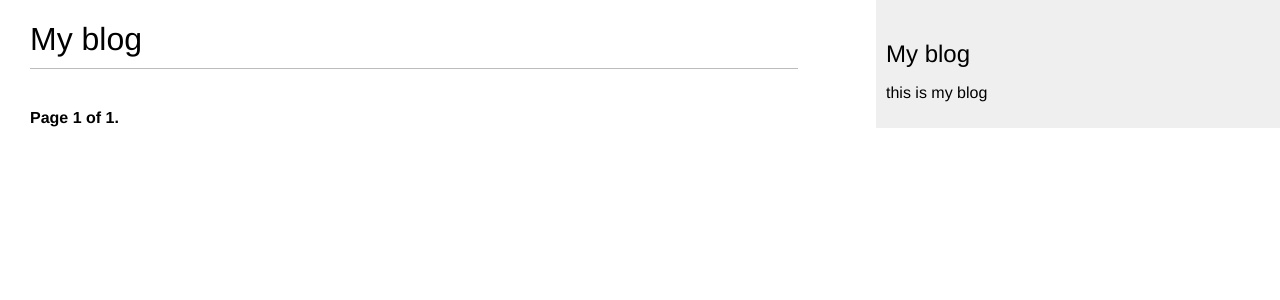
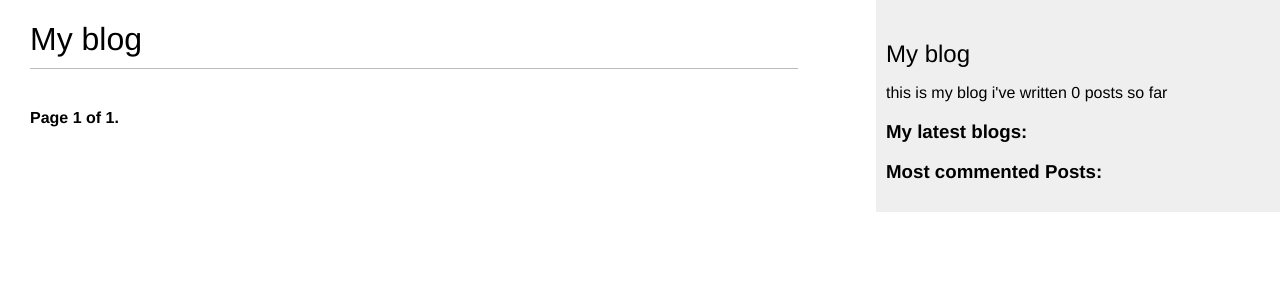
Before and after one commit to healingfields/django_blog, a Django app: page /blog/ in a window 1280 px wide. Shown: the top 300 px of the page. Run offline with Django 3.2, Linux system fonts and the light colour scheme; data that the repository does not hold is empty.

Commit message:
added custom template tags and filters

```diff
--- a/blog/templates/blog/base.html
+++ b/blog/templates/blog/base.html
@@ -1,5 +1,5 @@
 {% load static %}
-
+{% load blog_tags %}
 <!DOCTYPE html>
 <html lang="en">
 <head>
@@ -14,7 +14,20 @@
     </div>
     <div id="sidebar">
         <h2>My blog</h2>
-        <p>this is my blog</p>
+        <p>this is my blog i've written {% total_posts %} posts so far</p>
+        <h3>My latest blogs:</h3>
+        {% show_latest_posts  %}
+        <h3>Most commented Posts:</h3>
+        {% most_commented_posts as most_commented_posts %}
+        <ul>
+            {% for post in most_commented_posts %}
+            <li>
+                <a href="{{ post.get_absolute_url }}">{{ post.title }}</a>
+            </li>
+            {% endfor %}
+        </ul>
+
+
     </div>
 </body>
 </html>
--- /dev/null
+++ b/blog/templates/blog/post/latest_posts.html
@@ -0,0 +1,9 @@
+<ul>
+    {% for post in latest_posts %}
+        <li>
+            <a href="{{  post.get_absolute_url }}">
+                {{ post.title }}
+            </a>
+        </li>
+    {% endfor %}
+</ul>
--- a/blog/templates/blog/post/post_detail.html
+++ b/blog/templates/blog/post/post_detail.html
@@ -1,4 +1,5 @@
 {% extends "blog/base.html" %}
+{% load blog_tags %}
 {% block title %} {{ post.title }} {% endblock %}
 
 {% block content %}
@@ -12,7 +13,7 @@
             Published {{ post.publish }} by {{ post.author }}
         </p>
         <p>
-        {{ post.body |linebreaks }}
+        {{ post.body |markdown }}
         </p>
     <p>
         <a href="{% url "blog:post_share" post.id %}">
--- a/blog/templates/blog/post/post_list.html
+++ b/blog/templates/blog/post/post_list.html
@@ -1,4 +1,5 @@
 {% extends "blog/base.html" %}
+{% load blog_tags %}
 {% block title %} My blog {% endblock %}
 
 {% block content %}
@@ -16,7 +17,7 @@
             Published {{ post.publish }} by {{ post.author }}
         </p>
         <p>
-        {{ post.body |truncatewords:20|linebreaks }}
+        {{ post.body |markdown|truncatewords_html:20 }}
         </p>
         <p class="tags">Tags :
             {% for tag in post.tags.all %}
--- /dev/null
+++ b/blog/templatetags/blog_tags.py
@@ -0,0 +1,25 @@
+from django import template
+from ..models import Post
+from django.db.models import Count
+import markdown
+from django.utils.safestring import  mark_safe
+
+register = template.Library()
+
+@register.simple_tag
+def total_posts():
+    return Post.published_posts.count()
+
+@register.inclusion_tag('blog/post/latest_posts.html')
+def show_latest_posts(count=5):
+    latest_posts = Post.published_posts.order_by('-publish')[:count]
+    return {'latest_posts':latest_posts}
+
+@register.simple_tag()
+def most_commented_posts(count=5):
+    return Post.published_posts.annotate(total_comments = Count('comments')
+                                         ).order_by('-total_comments')[:count]
+
+@register.filter(name='markdown')
+def markdown_format(text):
+    return mark_safe(markdown.markdown(text))
--- a/blog/views.py
+++ b/blog/views.py
@@ -22,7 +22,7 @@ def post_list(request, tag_slug=None):
         tag = get_object_or_404(Tag, slug=tag_slug)
         posts = posts.filter(tags__in =[tag])
 
-    paginator = Paginator(posts, 3)
+    paginator = Paginator(posts, 4)
     page = request.GET.get('page')
     try:
         posts = paginator.page(page)
```
Also changed, not shown: blog/templatetags/__init__.py (added).
